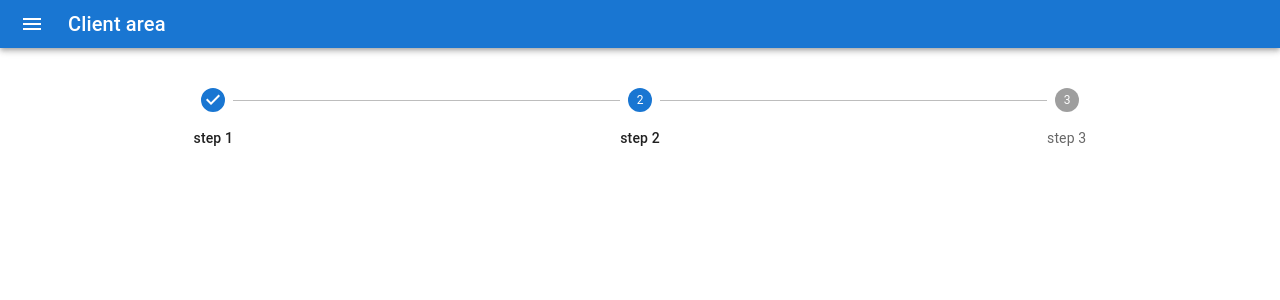
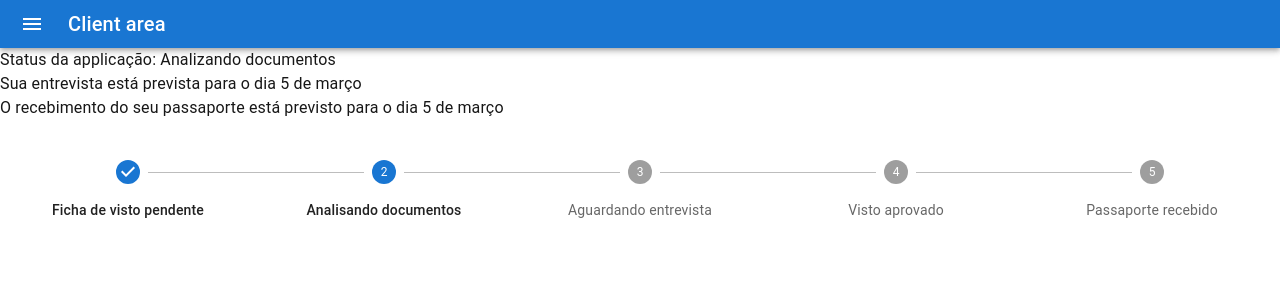
Before and after one commit to ramiscd/client-area-front, a Next.js app: page / in a window 1280 px wide. Shown: the top 300 px of the page. Built offline with nearby package versions, Linux system fonts and the light colour scheme.

Commit message:
add initial texts

```diff
--- a/app/page.tsx
+++ b/app/page.tsx
@@ -2,9 +2,11 @@ import { AppBar, Box, Button, IconButton, Step, StepLabel, Stepper, Toolbar, Typ
 import { AccessAlarm, ThreeDRotation, Menu } from "@mui/icons-material";
 
 const steps = [
-  'step 1',
-  'step 2',
-  'step 3',
+  'Ficha de visto pendente',
+  'Analisando documentos',
+  'Aguardando entrevista',
+  'Visto aprovado',
+  'Passaporte recebido',
 ]
 
 export default function Home() {
@@ -20,6 +22,21 @@ export default function Home() {
           </Typography>
         </Toolbar>
       </AppBar>
+
+      <Typography>Status da applicação: Analizando documentos</Typography>
+      <div>
+        <Typography>
+          Sua entrevista está prevista para o dia 5 de março
+        </Typography>
+      </div>
+      <div>
+        <Typography>
+          O recebimento do seu passaporte está previsto para o dia 5 de março
+        </Typography>
+      </div>
+
+
+
       <Box sx={{ width: '100%'}} className="my-10">
         <Stepper activeStep={1} alternativeLabel>
           {steps.map((label) => (
```
